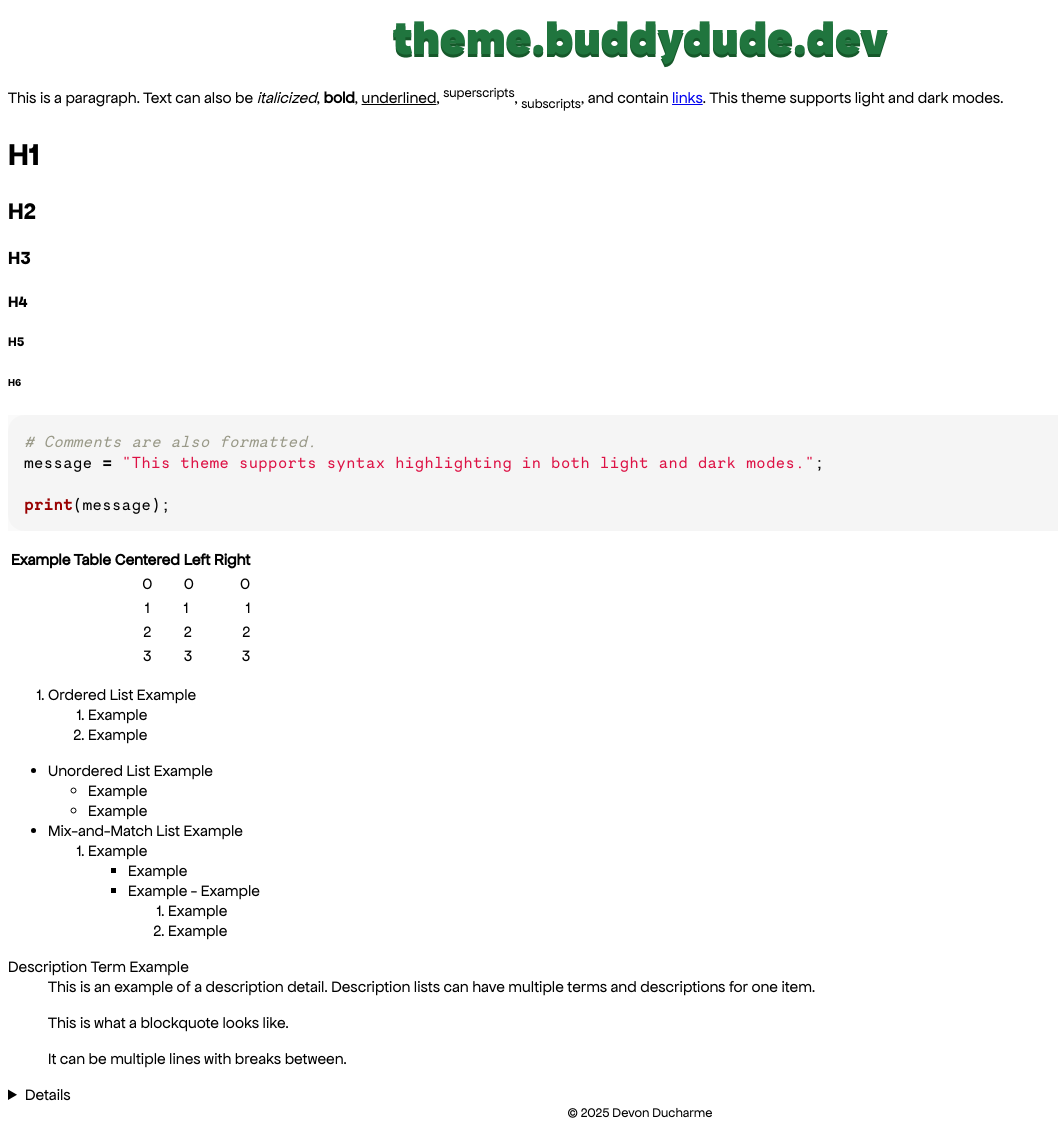
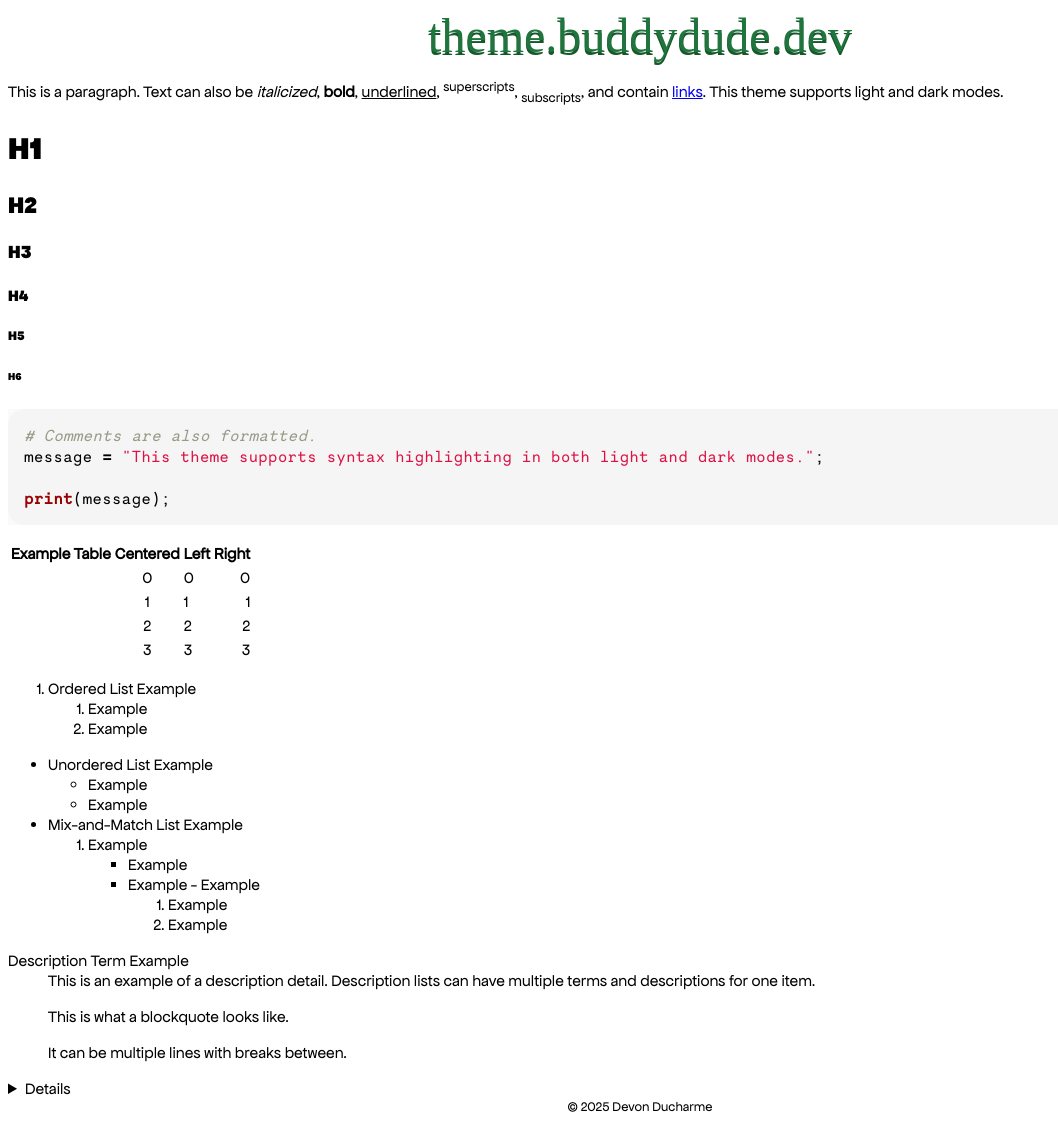
Before and after one commit to buddydudedev/theme.buddydude.dev, a Jekyll site: the page built from index.md, in a window 1280 px wide. Shown: the whole page, without its empty margins (0-1058 px from the left). Built offline with Jekyll 4.4.1, drawn with Linux system fonts in a browser that asks for light colours; some web fonts are replaced.

Commit message:
More fun title font

```diff
--- a/_sass/default.scss
+++ b/_sass/default.scss
@@ -17,7 +17,7 @@ h3,
 h4,
 h5,
 h6 {
-    font-family: 'Apfel Grotezk Fett';
+    font-family: 'Apfel Grotezk Satt';
 }
 
 pre, code {
@@ -31,7 +31,7 @@ footer {
 header {
     text-align: center;
     span {
-        font-family: 'Apfel Grotezk Satt';
+        font-family: 'Lily Script One';
         font-size: 3rem;
         color: red;
         text-shadow: 0 calc(var(--shadow-length) / 1.5) darkred;
--- a/_sass/fonts.scss
+++ b/_sass/fonts.scss
@@ -1,3 +1,5 @@
+@import url('https://fonts.googleapis.com/css2?family=Lily+Script+One&display=swap');
+
 @font-face {
     font-family: "Apfel Grotezk Fett";
     src: url("/assets/fonts/ApfelGrotezk-Fett.woff2") format("woff2");
```
